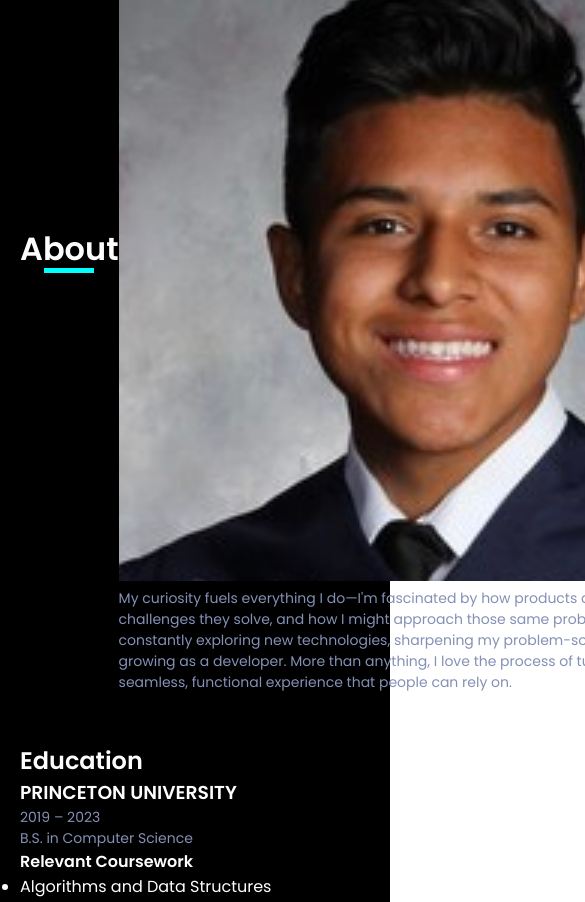
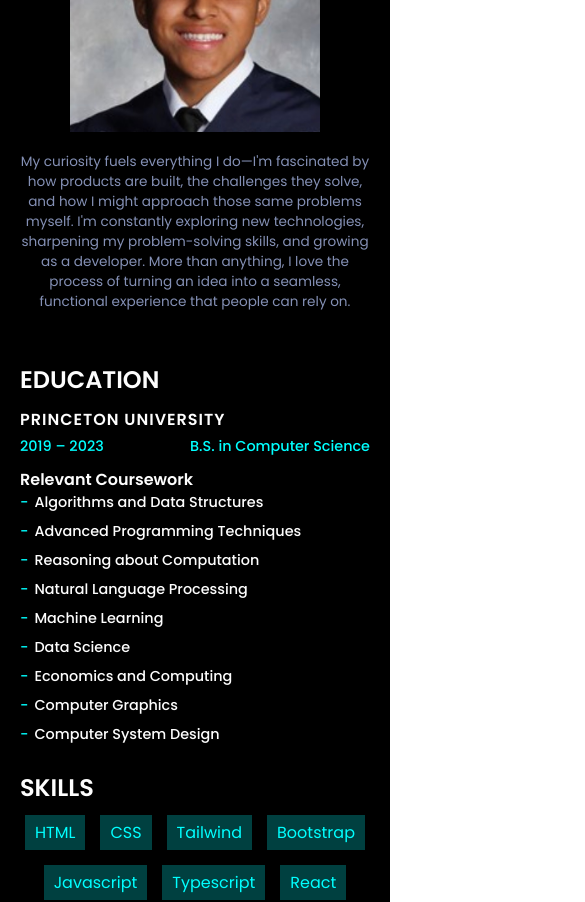
Before and after one commit to kevincas01/portfolio, a React (Create React App) app: page / in a window 390 px wide. Shown: the part 1060-1962 px from the top of the page, 585 px wide, since content can reach past the window. Built offline with nearby package versions, Linux system fonts and the light colour scheme; the HTML template or start-up script is replaced by a standard one.

Commit message:
About page css

```diff
--- a/src/Styles/about.css
+++ b/src/Styles/about.css
@@ -1,54 +1,121 @@
-.about {
-
-  padding: 20px 20px;
-  max-width: var(--max-width);
-  margin: auto;
+.about-info {
+  display: flex;
+  flex-direction: column;
+  gap: 50px;
 }
-.about-header {
-  display: flex;
-  justify-content: center;
-  align-items: center;
+.image-wrapper {
+  position: relative;
+  display: inline-block;
+  height: fit-content;
 }
 
-.about-info {
-  display: grid;
-  min-width: 0;
-  grid-template-columns: 1fr 1fr;
+#about-photo {
+  width: 100%;
+  max-width: 250px;
+  aspect-ratio: 1/1;
+  object-fit: cover;
+  object-position: bottom;
 
-  grid-gap: 5rem;
-}
-.about-info-text{
-  min-width: 0;
-  display: flex;
-  flex-direction: column;
-  gap: 10px;
 }
 
-.about-info-skills {
-  min-width:0;
+.about-text {
+  position: absolute;
+  width: 80%;
+  padding: 20px 0px 0px 20px;
+  margin: auto;
+  top: 75%;
+  left: 20%;
+  background-color: var(--main-background-color);
+  box-sizing: border-box;
+  font-size: 0.85rem;
+}
+
+.education-section h2,
+.skills-section h2 {
+  margin-bottom: 10px;
+  text-transform: uppercase;
+}
+
+.edu-info {
   display: flex;
-  flex-direction: column;
-  align-items: center;
+  justify-content: space-between;
+  width: 100%;
+  font-weight: 500;
 }
+
+.edu-details h3 {
+  font-size: 1rem;
+  text-transform: uppercase;
+  margin: 0 0 4px 0;
+  letter-spacing: 1px;
+}
+
+.edu-degree,
+.edu-year {
+  font-size: 0.9rem;
+  color: var(--main-color);
+}
+.edu-courses {
+  margin-top: 10px;
+}
+.edu-courses ul {
+  display: grid;
+  grid-template-columns: repeat(auto-fit, minmax(220px, 1fr));
+  gap: 8px 20px;
+  padding-left: 0;
+  list-style: none;
+  font-size: 0.9rem;
+  font-weight: 500;
+}
+.edu-courses li::before {
+  content: "-";
+  color: var(--main-color);
+  margin-right: 6px;
+}
+
 .skills {
   display: flex;
   flex-wrap: wrap;
   justify-content: center;
-  gap: 10px;
+  gap: 15px;
   margin-bottom: 10px;
-  max-width: 400px;
-}
-
-.skill {
-  color: var(--main-color);
-  background-color: var(--secondary-background-color);
-
-  padding: 5px 10px;
 }
 
 @media screen and (max-width: 768px) {
+  .about-header {
+    text-align: center;
+    margin: auto;
+  }
+
   .about-info {
-    grid-template-columns: 1fr; /* Change to single column layout */
-    grid-gap: 2rem;
+    gap:25px
+  }
+
+  .image-wrapper {
+    display: flex;
+    flex-direction: row;
+  }
+
+  .about-text {
+    position: relative;
+    left: 0;
+    top: 0;
+    padding-top: 0px;
   }
 }
+
+@media screen and (max-width: 600px) {
+  .image-wrapper {
+    display: flex;
+    flex-direction: column;
+  }
+
+  .about-text {
+    padding-left: 0;
+    width: 100%;
+    padding-top: 20px;
+  }
+  #about-photo {
+    margin: auto;
+  }
+}
```
